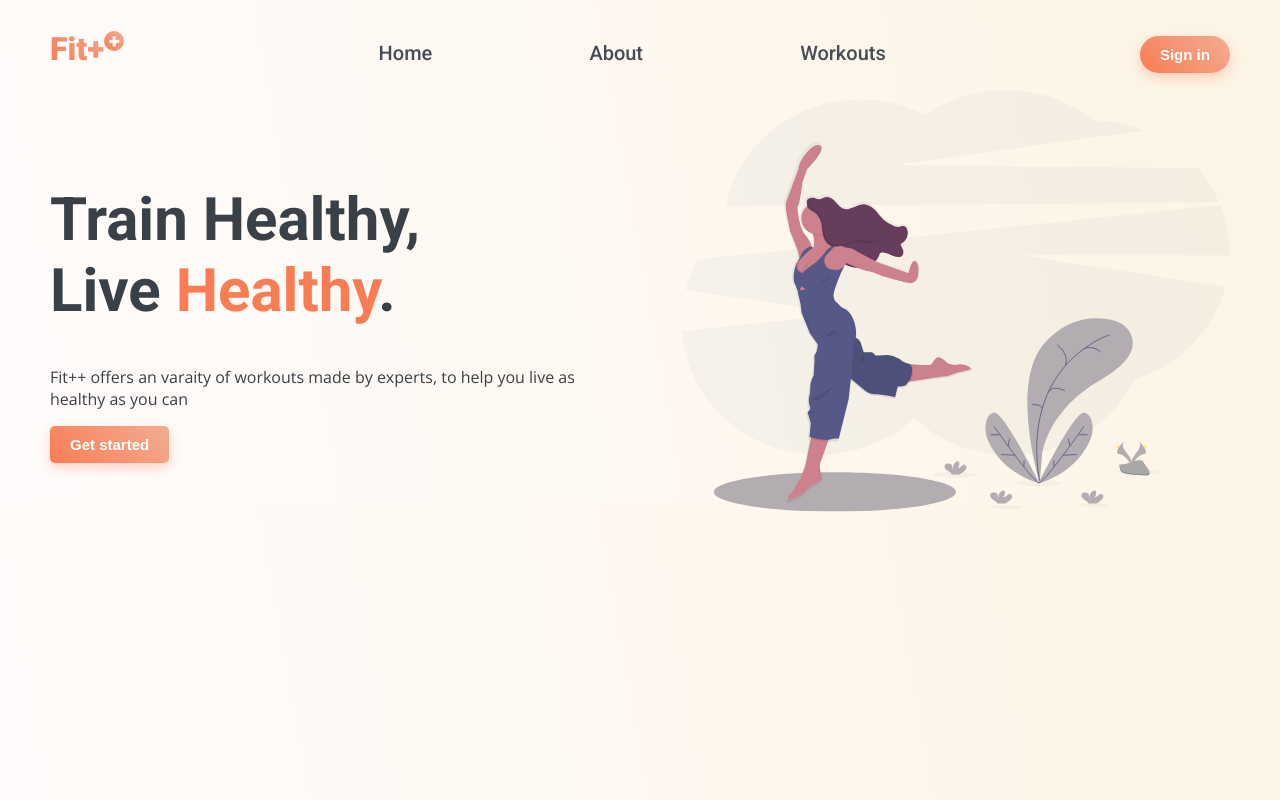
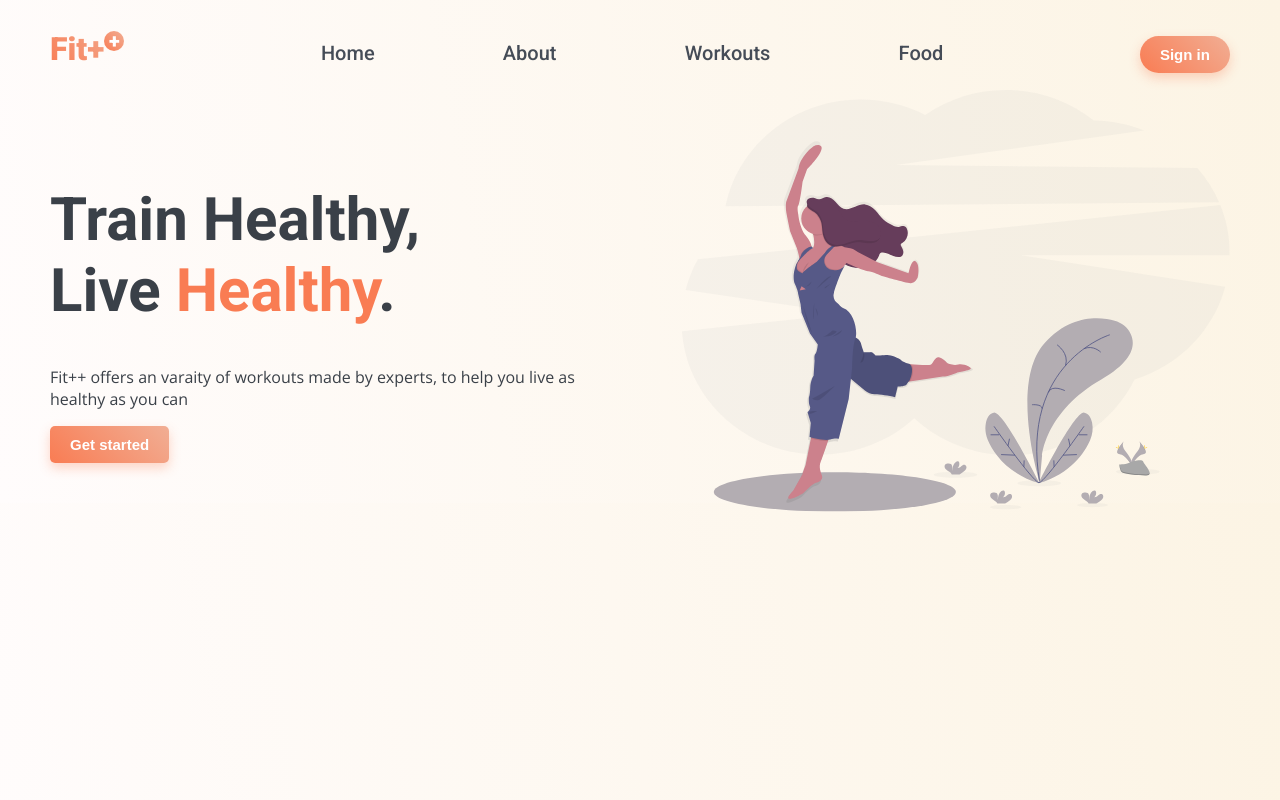
Before and after one commit to FitPlusPlus-Team/FitPlusPlus, a React (Create React App) app in the folder fitplusplus/: page / in a window 1280 px wide. Built offline with nearby package versions, Linux system fonts and the light colour scheme.

Commit message:
oops accidentally erased your changes

```diff
--- a/fitplusplus/src/components/home/home.jsx
+++ b/fitplusplus/src/components/home/home.jsx
@@ -14,6 +14,7 @@ const Home = () => {
           <Link to="/">Home</Link>
           <Link to="/about">About</Link>
           <Link to="/workouts">Workouts</Link>
+          <Link to="/food">Food</Link>
           <div className="spacer"></div>
           <button className="accent-button" id="sign-in">Sign in</button>
         </nav>
```
